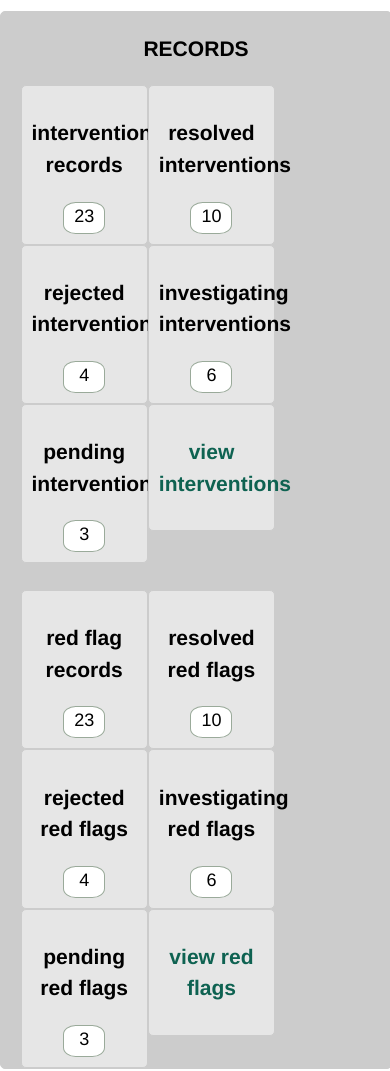
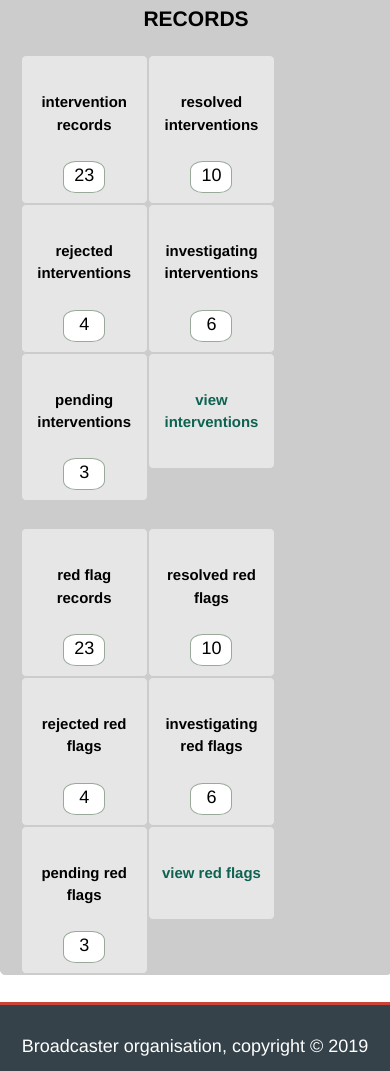
Before and after one commit to izabayogit/Broadcaster--UI, a plain HTML site: page html/admin.html in a window 390 px wide. Shown: the part 395-1466 px from the top of the page. Drawn offline with Linux system fonts and the light colour scheme.

Commit message:
chore(correction-responsiveness): correctio of html pages for responsiveness
add changes to css and html for responsiveness

[finishes #169866185]

```diff
--- a/css/admin.css
+++ b/css/admin.css
@@ -225,40 +225,13 @@
 
 .content{border-collapse: collapse;
     margin:25px 0;
-  font-size: 10px;
-min-width:400px;
+  font-size: 8px;
+min-width:300px;
 border-radius: 5px 5px 0 0;
 overflow: hidden;
 box-shadow: 0 0 2px rgba(0, 0, 0, 0, 15);
 }
     .content th, content td{padding: 12px 10px;}b
-/* #view{
-    font-size: 16px;
-    line-height:1.5;
-   text-align: center;
-}
-#view p{
-     width: 100%;
-  color:#0E6251;
-  margin-top: 13px;
-}
-
-#viewt{
-    font-size: 14px;
-    line-height:0.5;
-   text-align: center;
-   padding-top: 0;
-    padding-bottom:0;
-    margin-top: 0;
-
-}
-#viewt p{
-     width: 100%;
-  color:#0E6251;
-  margin-top: 2px;
-    padding-top: 0;
-    padding-bottom:0
-} */
 
 
 /* making humberger menu*/
--- a/css/inbox.css
+++ b/css/inbox.css
@@ -258,7 +258,7 @@
 
 #sidebar{
     font-size: 12px;
-         width:32.5%;
+         width:28%;
         text-align: center;
 
         display: inline;
--- a/css/intervention.css
+++ b/css/intervention.css
@@ -239,7 +239,7 @@
 
 #sidebar{
     font-size: 12px;
-         width:32.5%;
+         width:28%;
         text-align: center;
 
         display: inline;
--- a/css/view.css
+++ b/css/view.css
@@ -287,7 +287,7 @@
 
 #sidebar{
     font-size: 12px;
-         width:32.5%;
+         width:28%;
         text-align: center;
 
         display: inline;
--- a/html/admin.html
+++ b/html/admin.html
@@ -122,29 +122,29 @@
     <div class="container">
         <h3>RECORDS</h3>
     <div class="report">
-        <h3>intervention records</h3>
+        <h5>intervention records</h5>
       <center> <div class="article">23</div></center>
     </div>
 
 
     <div class="report">
-        <h3> resolved interventions</h3>
+        <h5> resolved interventions</h5>
       <center>  <div class="article">10</div> </center>
     </div>
     <div class="report">
-        <h3>rejected interventions</h3>
+        <h5>rejected interventions</h5>
       <center>  <div class="article">4</dv></center>
     </div>
     <div class="report">
-        <h3>investigating interventions </h3>
+        <h5>investigating interventions </h5>
        <center> <div class="article">6</div></center>
     </div>
     <div class="report">
-        <h3>pending interventions </h3>
+        <h5>pending interventions </h5>
        <center> <div class="article">3</div></center>
     </div>
     <div class="report" id="view">
-       <a href="interventionAdmin.html"> <h3>view interventions</h3> </a>
+       <a href="interventionAdmin.html"> <h5>view interventions</h5> </a>
 
     </div>
 </div>
@@ -154,7 +154,7 @@
 
     <div class="container">
         <div class="report">
-            <h3>red flag records</h3>
+            <h5>red flag records</h5>
             <center>
                 <div class="article">23</div>
             </center>
@@ -162,31 +162,31 @@
 
 
         <div class="report">
-            <h3> resolved red flags </h3>
+            <h5> resolved red flags </h5>
             <center>
                 <div class="article">10</div>
             </center>
         </div>
         <div class="report">
-            <h3>rejected red flags </h3>
+            <h5>rejected red flags </h5>
             <center>
                 <div class="article">4</dv>
             </center>
         </div>
         <div class="report">
-            <h3>investigating red flags</h3>
+            <h5>investigating red flags</h5>
             <center>
                 <div class="article">6</div>
             </center>
         </div>
         <div class="report">
-            <h3>pending red flags </h3>
+            <h5>pending red flags </h5>
             <center>
                 <div class="article">3</div>
             </center>
         </div>
         <div class="report" id="viewt">
-           <a href="flagAdmin.html"> <h3>view red flags</h3> </a>
+           <a href="flagAdmin.html"> <h5>view red flags</h5> </a>
 
 
         </div>
```
